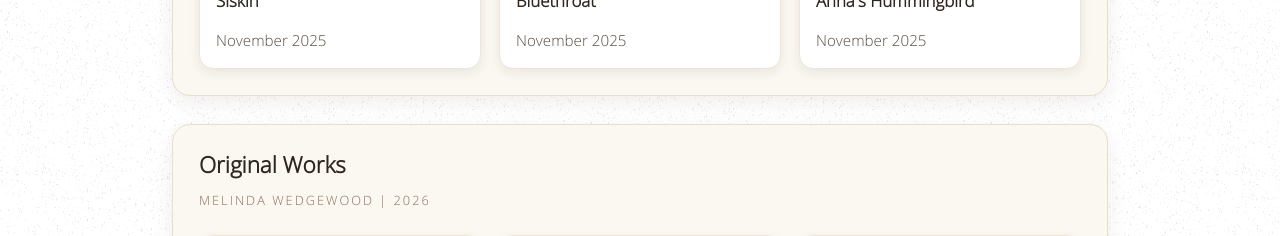
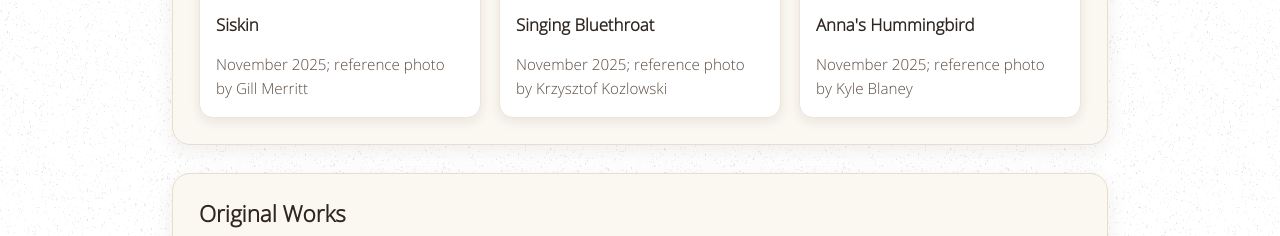
Before and after one commit to pianosuki/goatmountainview.com, a Flask app: page /art in a window 1280 px wide. Shown: the part 3263-3499 px from the top of the page. Run offline with Flask 3, Linux system fonts and the light colour scheme; parts of the project's set-up code (start-up, migrations or seed data) failed here and were passed over.

Commit message:
added photo credits

```diff
--- a/app/templates/art.html
+++ b/app/templates/art.html
@@ -173,15 +173,15 @@
                                 <span class="art-work-overlay">View larger</span>
                             </button>
                             <h4 class="art-work-title">Red Squirrel</h4>
-                            <p class="art-work-text">January 2026</p>
+                            <p class="art-work-text">January 2026; reference photo by Hans Peter-Ilge</p>
                         </article>
                         <article class="art-work-card">
                             <button class="art-work-media" type="button" data-lightbox-src="/static/images/art/goldfinch.jpg" data-lightbox-caption="Colored pencil on drafting film">
                                 <img src="/static/images/art/goldfinch.jpg" alt="Colored pencil on drafting film">
                                 <span class="art-work-overlay">View larger</span>
                             </button>
-                            <h4 class="art-work-title">Goldfinch</h4>
-                            <p class="art-work-text">December 2025</p>
+                            <h4 class="art-work-title">American Goldfinch</h4>
+                            <p class="art-work-text">December 2025; reference photo by Jorg Blankenburg</p>
                         </article>
                         <article class="art-work-card">
                             <button class="art-work-media" type="button" data-lightbox-src="/static/images/art/raven.jpg" data-lightbox-caption="Colored pencil and watercolor on Arches hot press">
@@ -189,7 +189,7 @@
                                 <span class="art-work-overlay">View larger</span>
                             </button>
                             <h4 class="art-work-title">Raven</h4>
-                            <p class="art-work-text">November 2025</p>
+                            <p class="art-work-text">November 2025; reference photo by Pixabay</p>
                         </article>
                     </div>
 
@@ -200,15 +200,15 @@
                                 <span class="art-work-overlay">View larger</span>
                             </button>
                             <h4 class="art-work-title">Siskin</h4>
-                            <p class="art-work-text">November 2025</p>
+                            <p class="art-work-text">November 2025; reference photo by Gill Merritt</p>
                         </article>
                         <article class="art-work-card">
                             <button class="art-work-media" type="button" data-lightbox-src="/static/images/art/bluethroat.jpg" data-lightbox-caption="Colored pencil and watercolor on Arches hot press">
                                 <img src="/static/images/art/bluethroat.jpg" alt="Colored pencil and watercolor on Arches hot press">
                                 <span class="art-work-overlay">View larger</span>
                             </button>
-                            <h4 class="art-work-title">Bluethroat</h4>
-                            <p class="art-work-text">November 2025</p>
+                            <h4 class="art-work-title">Singing Bluethroat</h4>
+                            <p class="art-work-text">November 2025; reference photo by Krzysztof Kozlowski</p>
                         </article>
                         <article class="art-work-card">
                             <button class="art-work-media" type="button" data-lightbox-src="/static/images/art/hummingbird.jpg" data-lightbox-caption="Colored pencil and watercolor on Arches hot press">
@@ -216,7 +216,7 @@
                                 <span class="art-work-overlay">View larger</span>
                             </button>
                             <h4 class="art-work-title">Anna's Hummingbird</h4>
-                            <p class="art-work-text">November 2025</p>
+                            <p class="art-work-text">November 2025; reference photo by Kyle Blaney</p>
                         </article>
                     </div>
                 </section>
```
